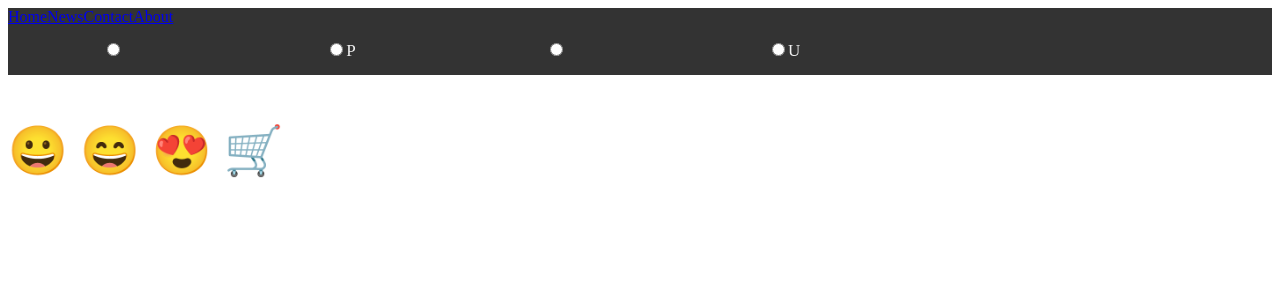
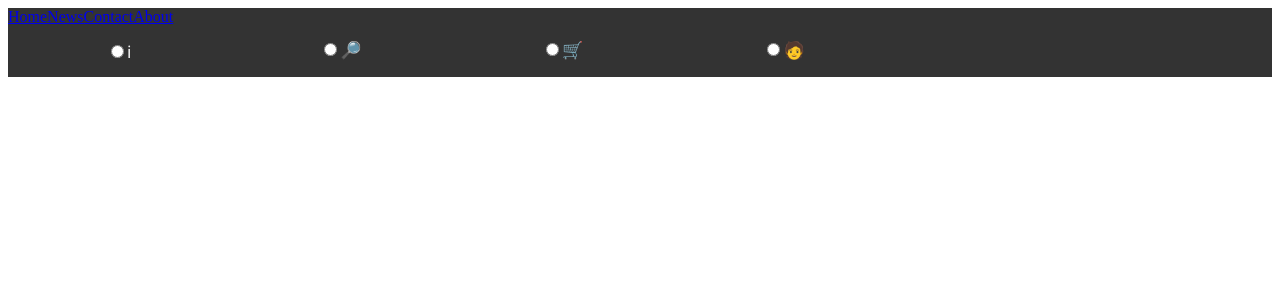
Before and after one commit to saintclair-lima/loja, an Angular app: page / in a window 1280 px wide. Shown: the top 300 px of the page. Built offline with nearby package versions, Linux system fonts and the light colour scheme.

Commit message:
Consertados os ícones da navbar. Falta adicionar comportamento

```diff
--- a/src/app/navbar/navbar.component.html
+++ b/src/app/navbar/navbar.component.html
@@ -8,25 +8,24 @@
   <span class="radio_element">
   <input type="radio" id="info" class="active"
          name="navigationbar" value="info">
-  <label for="html">&#128516;</label>
+  <label for="html">&#8505;</label>
   </span>
 
   <span class="radio_element">
   <input type="radio" id="produtos"
          name="navigationbar" value="produtos">
-         <label for="html">P</label>
+         <label for="html">🔎</label>
   </span>
 
   <span class="radio_element">
   <input type="radio" id="carrinho"
          name="navigationbar" value="carrinho">
-         <label for="html">&#1F6D2;
-</label>
+         <label for="html">🛒</label>
   </span>
 
   <span class="radio_element">
   <input type="radio" id="conta"
          name="navigationbar" value="conta">
-         <label for="html">U</label>
+         <label for="html">🧑</label>
   </span>
 </div>
--- a/src/index.html
+++ b/src/index.html
@@ -9,9 +9,6 @@
 </head>
 <body>
   <app-root></app-root>
-
-  <p style="font-size:48px">
-&#128512; &#128516; &#128525; &#128722;
 </p>
 </body>
 </html>
```
Also changed, not shown: 1 other file (tests, documents, lock files or other folders).
